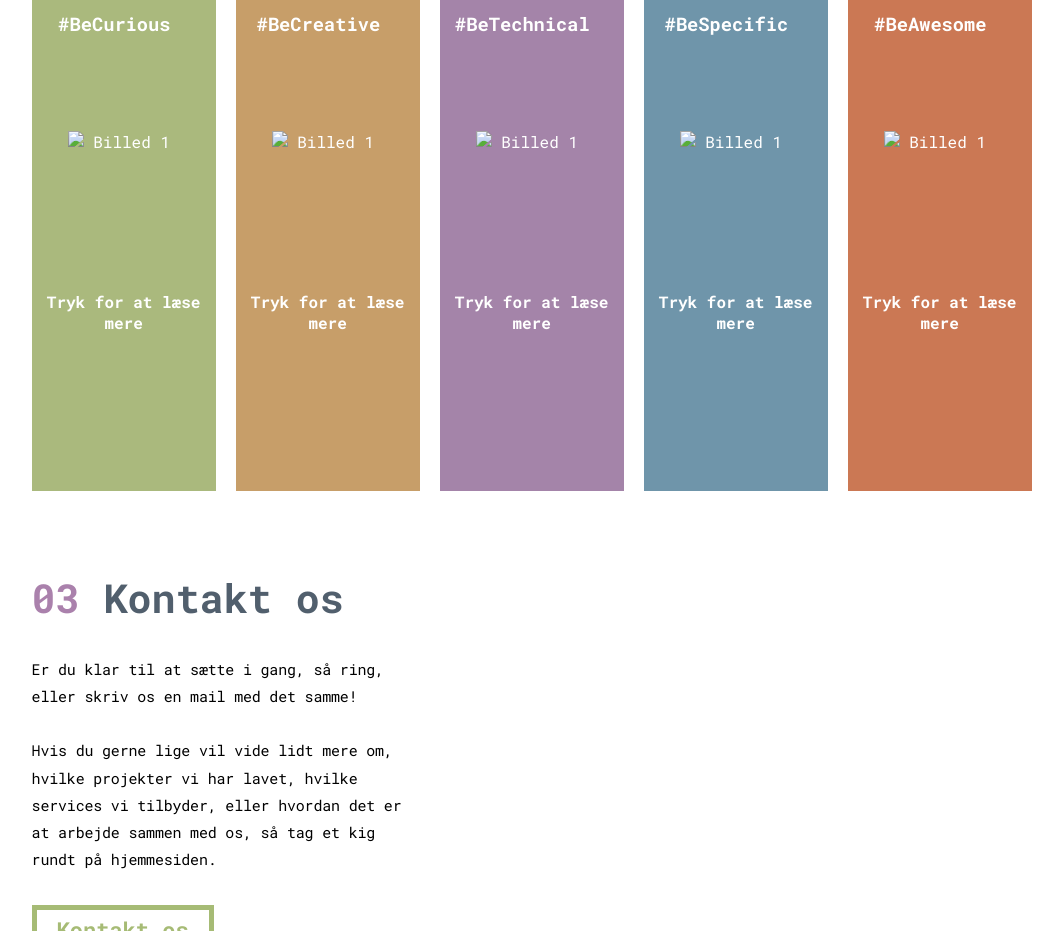
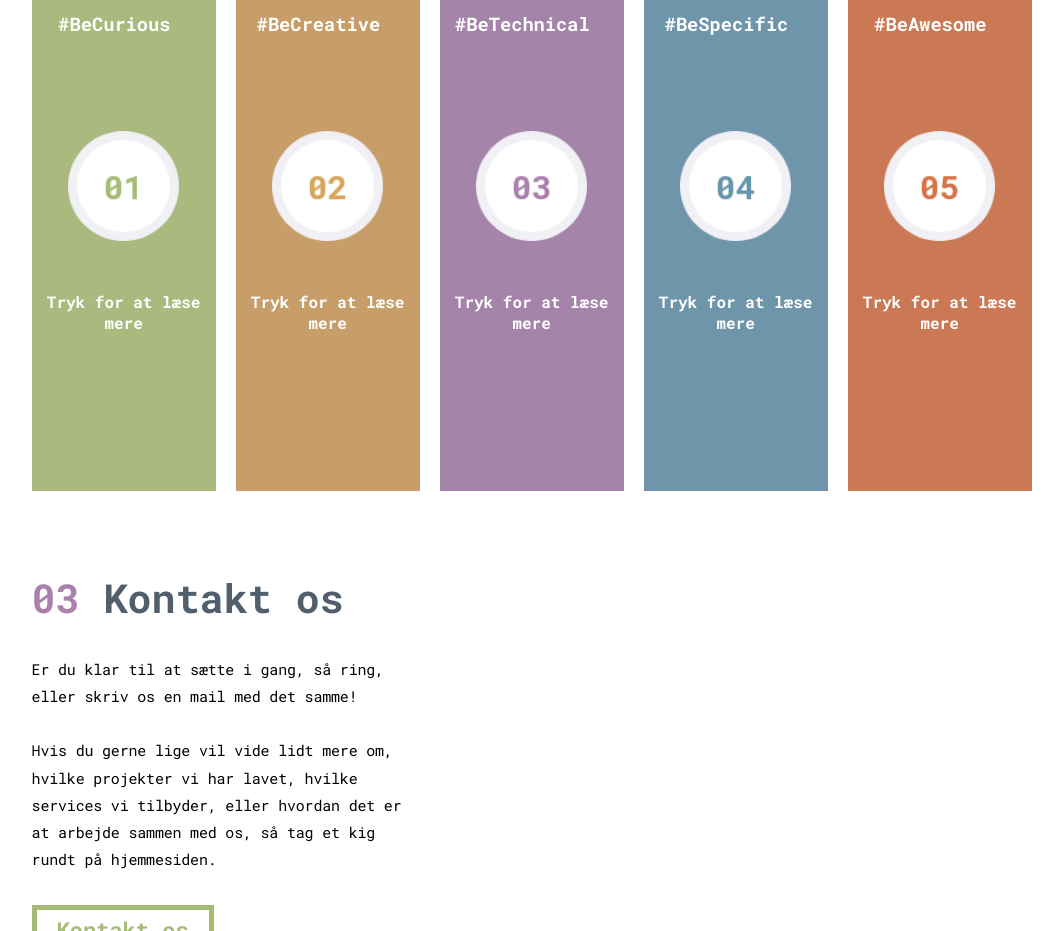
Before and after one commit to JonasWinther/projekt4, a plain HTML site: page Afklaringsforløb/index.html in a window 1280 px wide. Shown: the part 3460-4391 px from the top of the page, without its empty margins (58-1121 px from the left). Drawn offline with Linux system fonts and the light colour scheme; the site is published under a folder, as on GitHub Pages, so addresses that start at the root find nothing.

Commit message:
Update index.html

```diff
--- a/Afklaringsforløb/index.html
+++ b/Afklaringsforløb/index.html
@@ -230,31 +230,31 @@
         <button class="tablinks1 " onclick="openFase(event,'fase1');myFunction() ">
           <h3>#BeCurious</h3>
           <h4>Tryk for at læse mere</h4>
-          <img src="/images/billed1.png" alt="Billed 1" class="billede" />
+          <img src="images/billed1.png" alt="Billed 1" class="billede" />
         </button>
 
         <button class="tablinks2" id="hide2" onclick="openFase(event,'fase2');myFunction()">
           <h3>#BeCreative</h3>
           <h4>Tryk for at læse mere</h4>
-          <img src="/images/billed2.png" alt="Billed 1" class="billede" />
+          <img src="images/billed2.png" alt="Billed 1" class="billede" />
         </button>
 
         <button class="tablinks3" onclick="openFase(event,'fase3');myFunction()">
           <h3>#BeTechnical</h3>
           <h4>Tryk for at læse mere</h4>
-          <img src="/images/billed3.png" alt="Billed 1" class="billede" />
+          <img src="images/billed3.png" alt="Billed 1" class="billede" />
         </button>
 
         <button class="tablinks4" onclick="openFase(event,'fase4');myFunction()">
           <h3>#BeSpecific</h3>
           <h4>Tryk for at læse mere</h4>
-          <img src="/images/billed4.png" alt="Billed 1" class="billede" />
+          <img src="images/billed4.png" alt="Billed 1" class="billede" />
         </button>
 
         <button class="tablinks5" onclick="openFase(event,'fase5');myFunction()">
           <h3>#BeAwesome</h3>
           <h4>Tryk for at læse mere</h4>
-          <img src="/images/billed5.png" alt="Billed 1" class="billede" />
+          <img src="images/billed5.png" alt="Billed 1" class="billede" />
         </button>
       </div>
       <div class="tabcontents">
```
